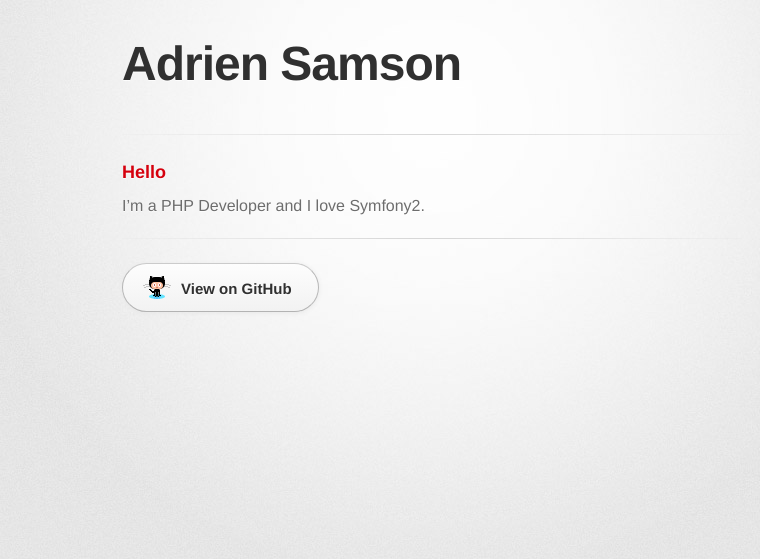
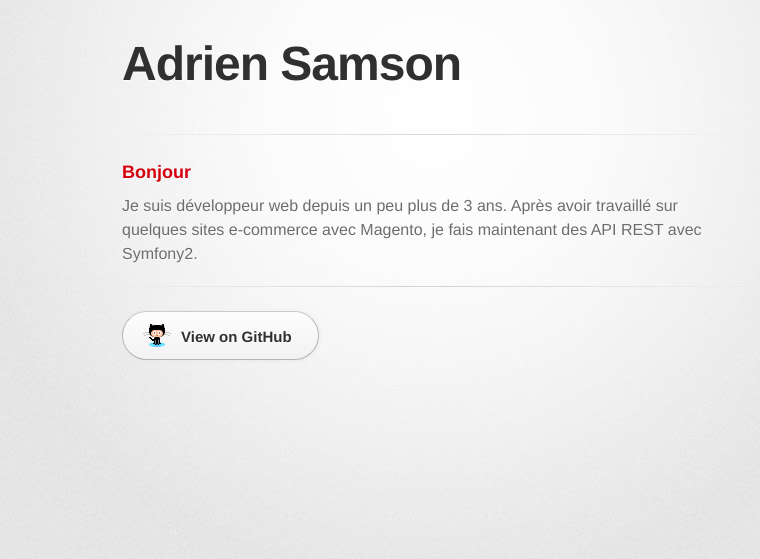
Before and after one commit to adriensamson/adriensamson.github.io, a Jekyll site: the page built from index.md, in a window 1280 px wide. Shown: the top 559 px of the page, without its empty margins (208-968 px from the left). Built offline with Jekyll 4.4.1, drawn with Linux system fonts in a browser that asks for light colours; some web fonts are replaced.

Commit message:
Intro rapide

```diff
--- a/index.md
+++ b/index.md
@@ -1,6 +1,7 @@
 ---
 layout: default
 ---
-### Hello
+### Bonjour
 
-I'm a PHP Developer and I love Symfony2.
+Je suis développeur web depuis un peu plus de 3 ans.
+Après avoir travaillé sur quelques sites e-commerce avec Magento, je fais maintenant des API REST avec Symfony2.
```
